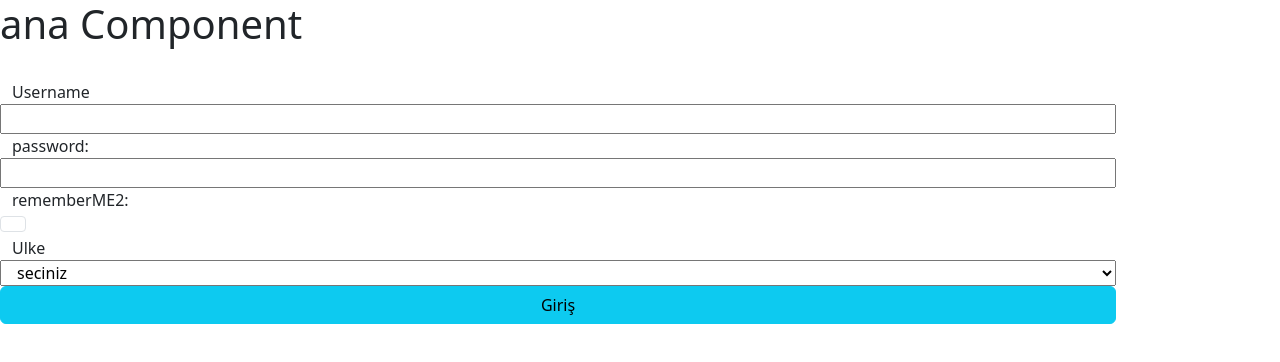
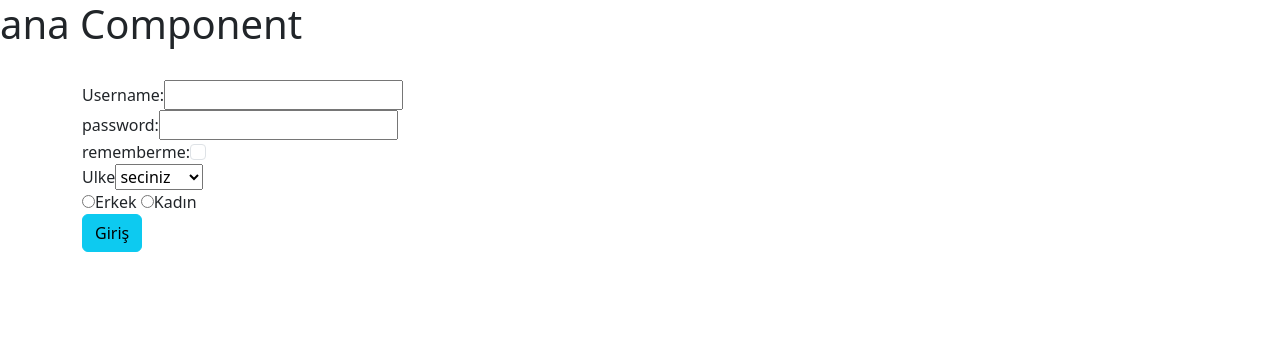
Before and after one commit to Kerim-ARAT/Turkcell-Anglur-Apps, an Angular app in the folder angularapp/: page / in a window 1280 px wide. Shown: the top 362 px of the page. Built offline with nearby package versions, Linux system fonts and the light colour scheme.

Commit message:
Template Driven Forms 6.Kısım ( Radio Buttons)

```diff
--- a/angularapp/src/app/Forms/template-driven/template-driven.component.html
+++ b/angularapp/src/app/Forms/template-driven/template-driven.component.html
@@ -1,18 +1,21 @@
-<form #saveForm="ngForm" class="row container" (ngSubmit)="save(saveForm)">
-<label for="userName">Username</label>
+<form #saveForm="ngForm" class="container" (ngSubmit)="save(saveForm)">
+<label for="userName">Username:</label>
 <input type="text" name="userName2" [(ngModel)]="loginMode.userName" >
 <br>
 <label for="password">password: </label>
 <input type="password" name="password2"  [(ngModel)]="loginMode.passworld">
 <br>
-<label for="rememberME2"> rememberME2:</label>
+<label for="rememberME2"> rememberme:</label>
 <input type="checkbox" class="form-check-input" name="rememberME2" [ngModel]="loginMode.rememberME">
 <br>
 <label>Ulke</label>
 <select name="country2" id="" [ngModel]="loginMode.country">
     <option *ngFor="let item of countryMenu" value="{{item.value}}">{{item.text}}</option>
-
 </select>
+<br>
+<input type="radio" name="gender" value="1" [ngModel]="loginMode.gender">Erkek
+<input type="radio" name="gender" value="2" [ngModel]="loginMode.gender">Kadın
+<br>
 <button  type="submit" class="btn btn-info">Giriş</button>
 
 </form>
--- a/angularapp/src/app/Forms/template-driven/template-driven.component.ts
+++ b/angularapp/src/app/Forms/template-driven/template-driven.component.ts
@@ -16,7 +16,7 @@ export class TemplateDrivenComponent {
   countryMenu:countryDropMenu[]=[{text:"seciniz",value:0},{text:"Turkiye",value:1},{text:"Almanya",value:2},{text:"Fransa",value:3}]
   /* loginmodel2:loginModeC; */
   constructor(){
-    this.loginMode= {userName:"",passworld:"",rememberME:false,country:0}
+    this.loginMode= {userName:"",passworld:"",rememberME:false,country:0,gender:1}
     /* class ilee örnek */
     /* this.loginmodel2=new  lo[ginModeC(); */
   }
@@ -38,6 +38,7 @@ interface loginModel{
   passworld:string
   rememberME:boolean
   country:number
+  gender:number
 
 }
 /* class ilee örnek */
```
